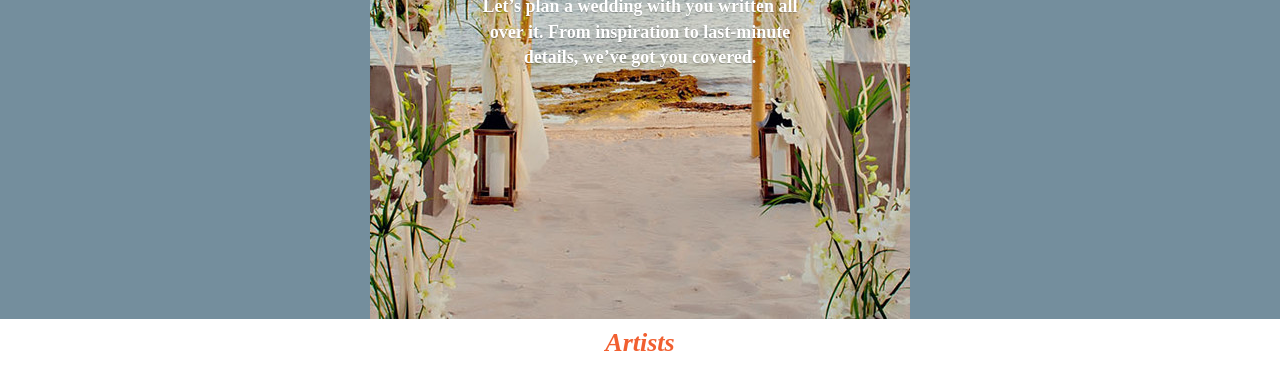
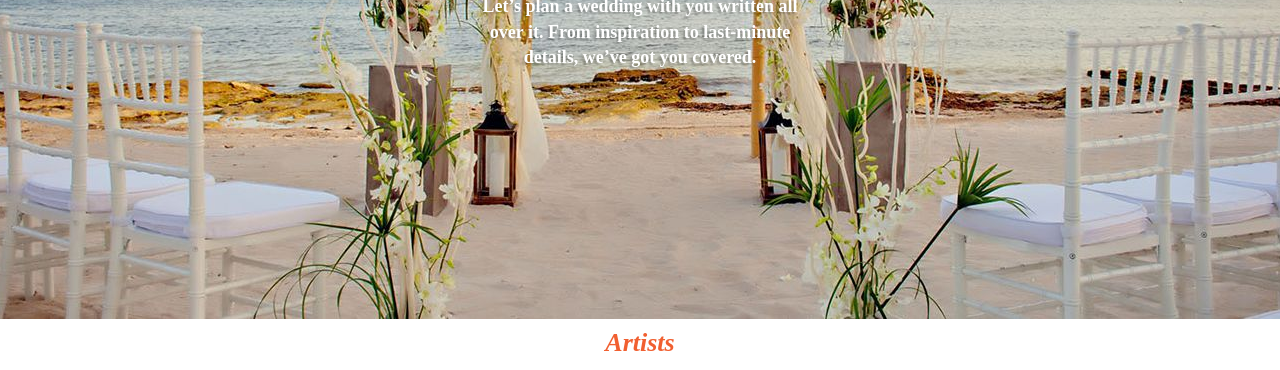
Before and after one commit to nhadinat/Emmerie, a website: page src/index.html in a window 1280 px wide. Shown: the part 283-653 px from the top of the page. Drawn offline with nearby package versions, Linux system fonts and the light colour scheme; files that its build step writes are made by us from their sources; files whose address does not match are found by name.

Commit message:
Hero image

```diff
--- a/src/css/style.css
+++ b/src/css/style.css
@@ -94,6 +94,13 @@ nav > ul > li > a {
         background-position-x: center;
         background-color: #748e9d;
 }
+@media screen and (min-width: 500px) {
+    .hero-img {
+        background-image: url(img/Beach_wedding-hero.jpg);
+        background-size: cover;
+    }
+}
+
 /*
 .event-hero.has-portholes.home-page .hero-image {
     background-image: url(/assets/images/home_08282015/jessica_square.jpg);
@@ -121,7 +128,7 @@ nav > ul > li > a {
 .hero-text {
     font-weight: 700;
     color: #fff;
-    text-shadow: 0 1px 1px rgba(0, 0, 0, 0.25);
+    text-shadow: -2px 2px 2px rgba(0,0,0,.25);
 }
 .hero-title {
     font-style: italic;
```
